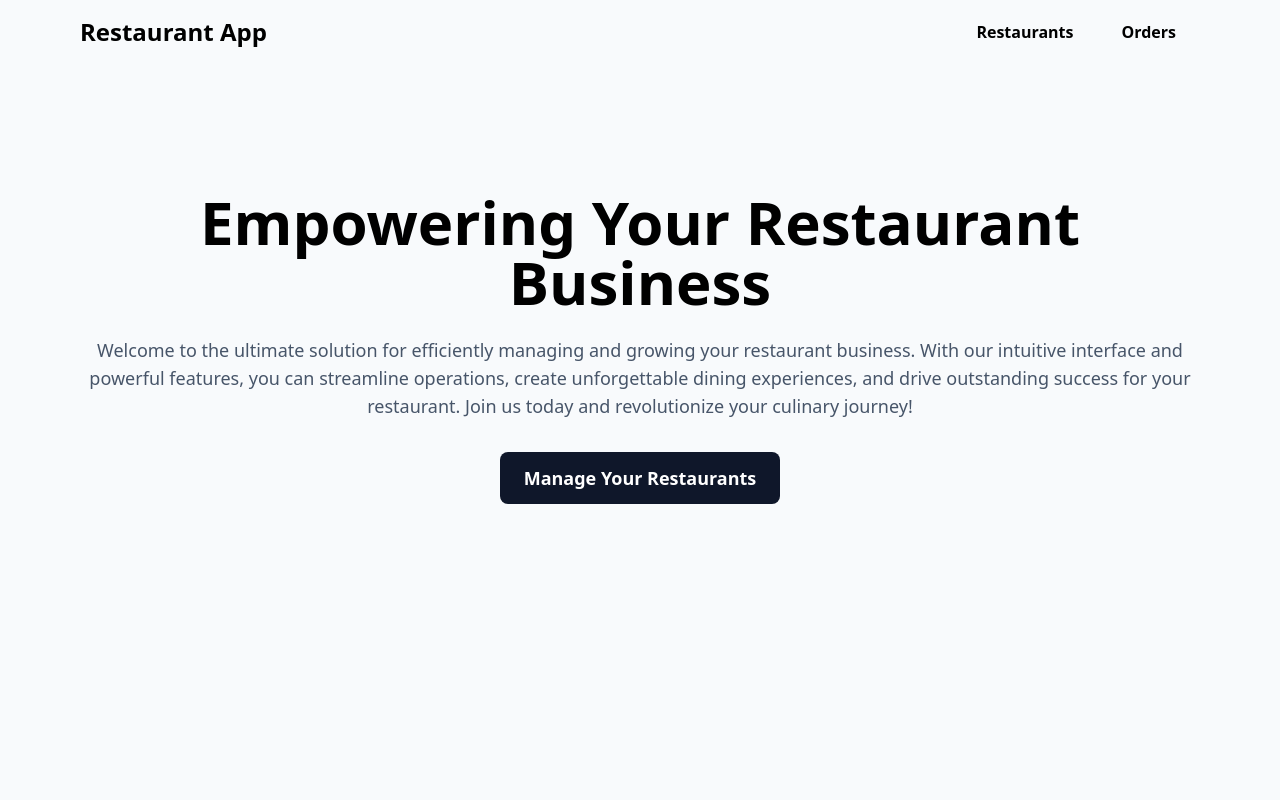
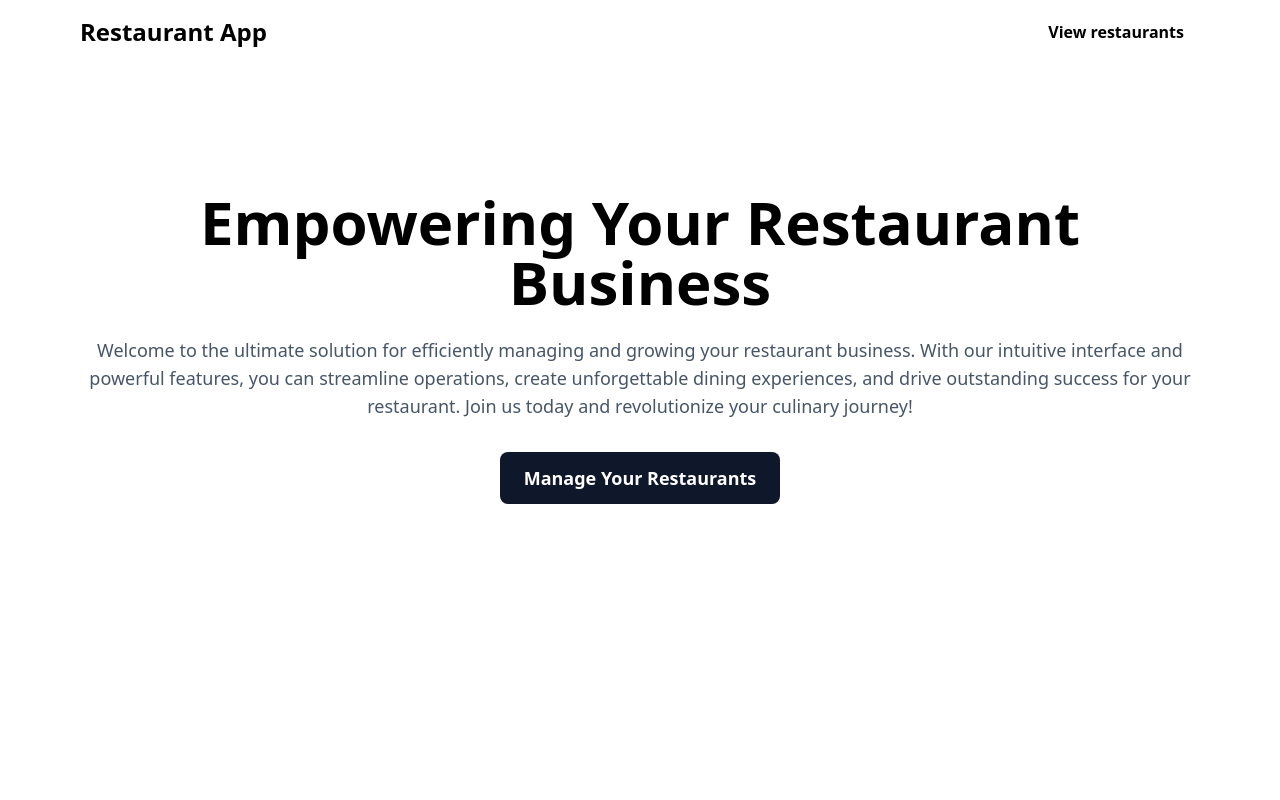
Before and after one commit to romuloesquivel1/restaurant-app, a Rails app: page / in a window 1280 px wide. Run offline with Rails 7, Linux system fonts and the light colour scheme; style sheets or scripts are compiled from the project's sources; parts of the project's set-up code (start-up, migrations or seed data) failed here and were passed over.

Commit message:
refactor: plain background color

```diff
--- a/app/views/layouts/application.html.erb
+++ b/app/views/layouts/application.html.erb
@@ -9,29 +9,18 @@
 
     <%= stylesheet_link_tag "application.tailwind", "data-turbo-track": "reload" %>
     <%= javascript_include_tag "application", "data-turbo-track": "reload", defer: true %>
+    <%= favicon_link_tag asset_path("favicon") %>
   </head>
 
-  <body class="min-h-screen antialiased dark:bg-gradient-to-b bg-slate-50 dark:from-slate-950 dark:to-slate-900 dark:text-white">
+  <body class="min-h-screen antialiased dark:bg-slate-950 dark:text-white">
     <header>
-      <nav class="max-w-screen-xl flex items-center justify-between mx-auto py-3 px-8 lg:px-20">
+      <nav class="max-w-screen-xl flex items-center justify-between mx-auto py-3 px-8 lg:px-20 sm:flex-row flex-col gap-4">
         <%= link_to "Restaurant App", "/", class: "text-2xl font-semibold whitespace-nowrap" %>
-        <div class="flex items-center md:hidden">
-          <button type="button" class="menu-button ml-3 text-gray-500 rounded-lg md:hidden hover:bg-slate-100 focus:outline-none focus:ring-2 focus:ring-slate-200 dark:text-gray-400 dark:hover:bg-gray-700 dark:focus:ring-gray-600">
-            <svg xmlns="http://www.w3.org/2000/svg" fill="none" viewBox="0 0 24 24" stroke-width="1.5" stroke="currentColor" class="w-7 h-7">
-              <path stroke-linecap="round" stroke-linejoin="round" d="M3.75 6.75h16.5M3.75 12h16.5m-16.5 5.25h16.5" />
-            </svg>
-          </button>
-        </div>
-        <div class="menu-list hidden md:block md:w-auto">
-          <ul class="font-semibold flex items-center">
-            <a href="#" class="px-2">
-              <li class="px-4 hover:bg-slate-200 dark:hover:bg-slate-900 py-2 rounded-md transition">Restaurants</li>
-            </a>
-            <a href="#" class="px-2">
-              <li class="px-4 hover:bg-slate-200 dark:hover:bg-slate-900 py-2 rounded-md transition">Orders</li>
-            </a>
-          </ul>
-        </div>
+        <ul class="font-semibold flex items-center gap-3">
+          <%= link_to restaurants_path do %>
+            <li class="px-4 hover:bg-slate-200 dark:hover:bg-slate-900 py-2 rounded-md transition">View restaurants</li>
+          <% end %>
+        </ul>
       </nav>
     </header>
     <main class="max-w-screen-xl mx-auto mt-16 px-8 lg:px-20">
```
